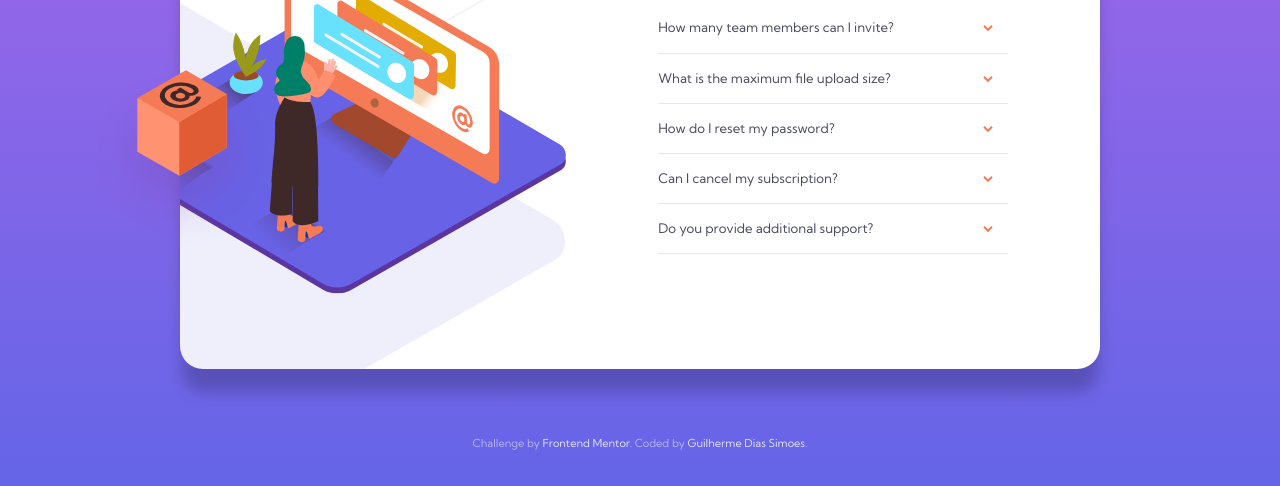
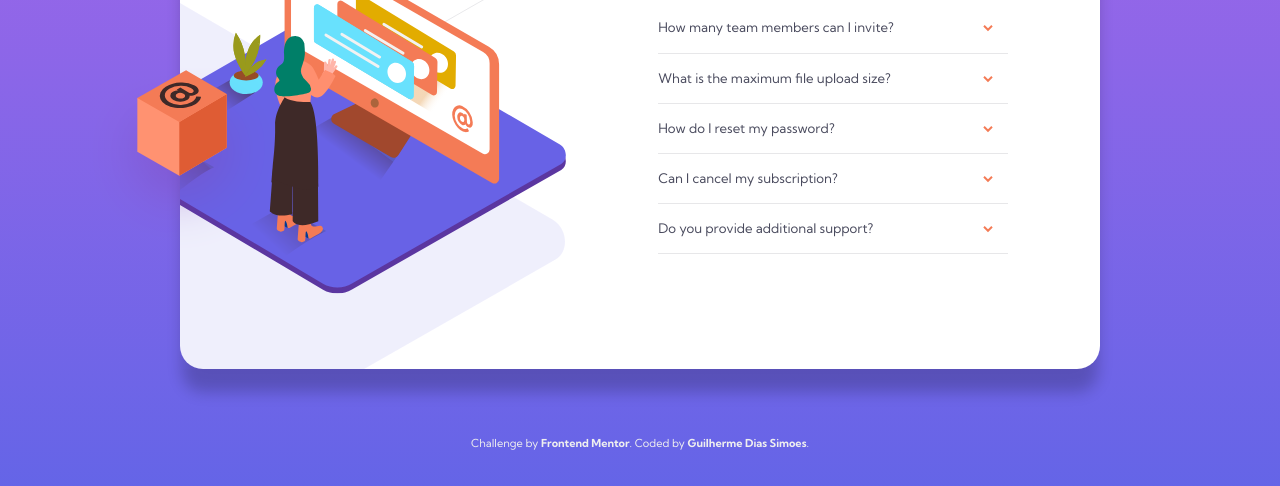
Before and after one commit to gdsimoes/faq-accordion-card, a plain HTML site: page index.html in a window 1280 px wide. Shown: the part 314-800 px from the top of the page. Drawn offline with Linux system fonts and the light colour scheme.

Commit message:
Fix accessibility issues

```diff
--- a/css/styles.css
+++ b/css/styles.css
@@ -128,13 +128,14 @@ details[open] summary ~ * {
 footer {
     /* margin-top: 50px; */
     /* margin-bottom: 0px; */
-    color: rgba(255, 255, 255, 0.5);
+    color: #efefef;
     font-size: 11px;
     text-align: center;
 }
 
 footer a {
-    color: rgba(255, 255, 255, 0.8);
+    color: inherit;
+    font-weight: 700;
     text-decoration: none;
 }
 
```
